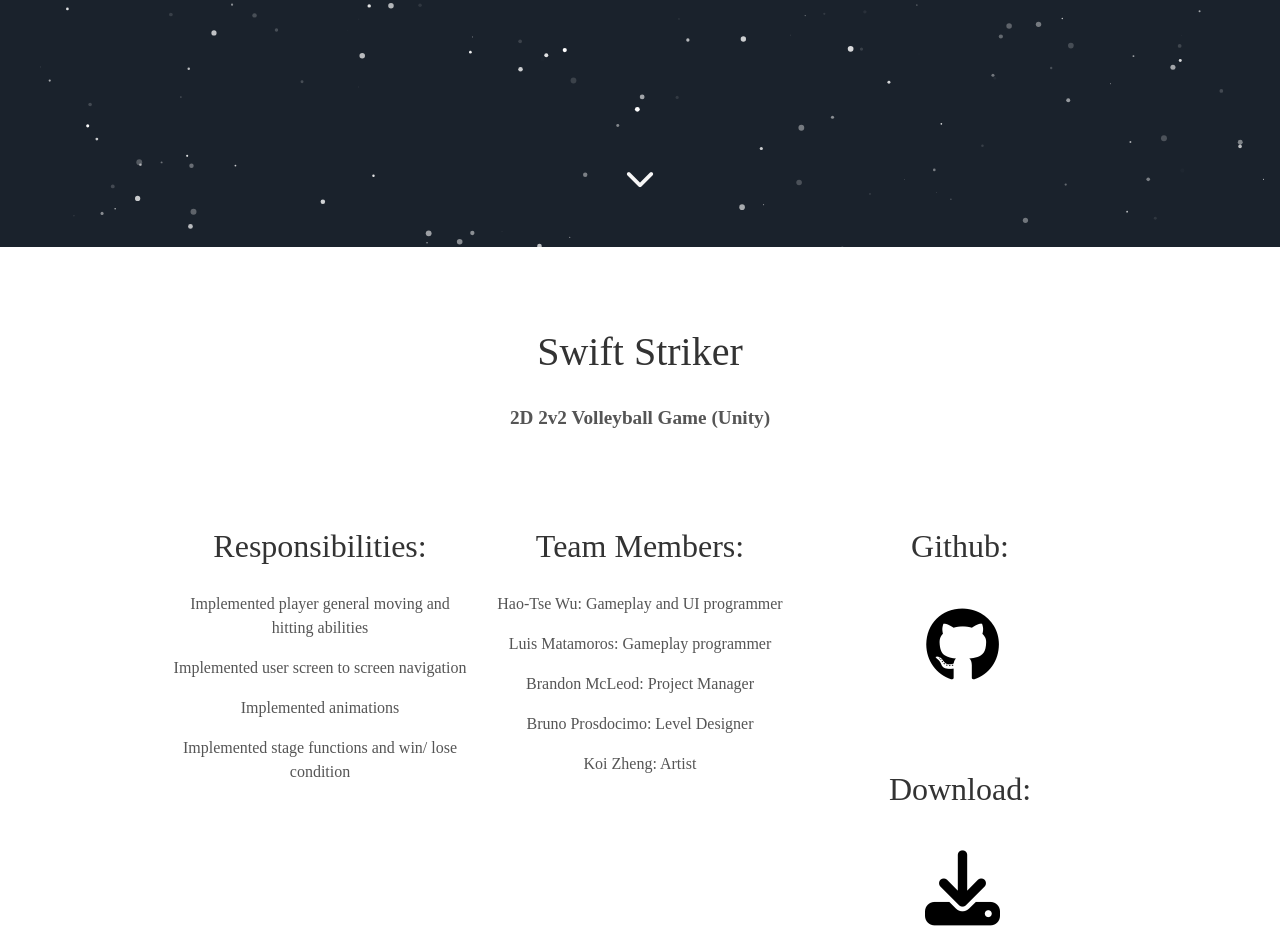
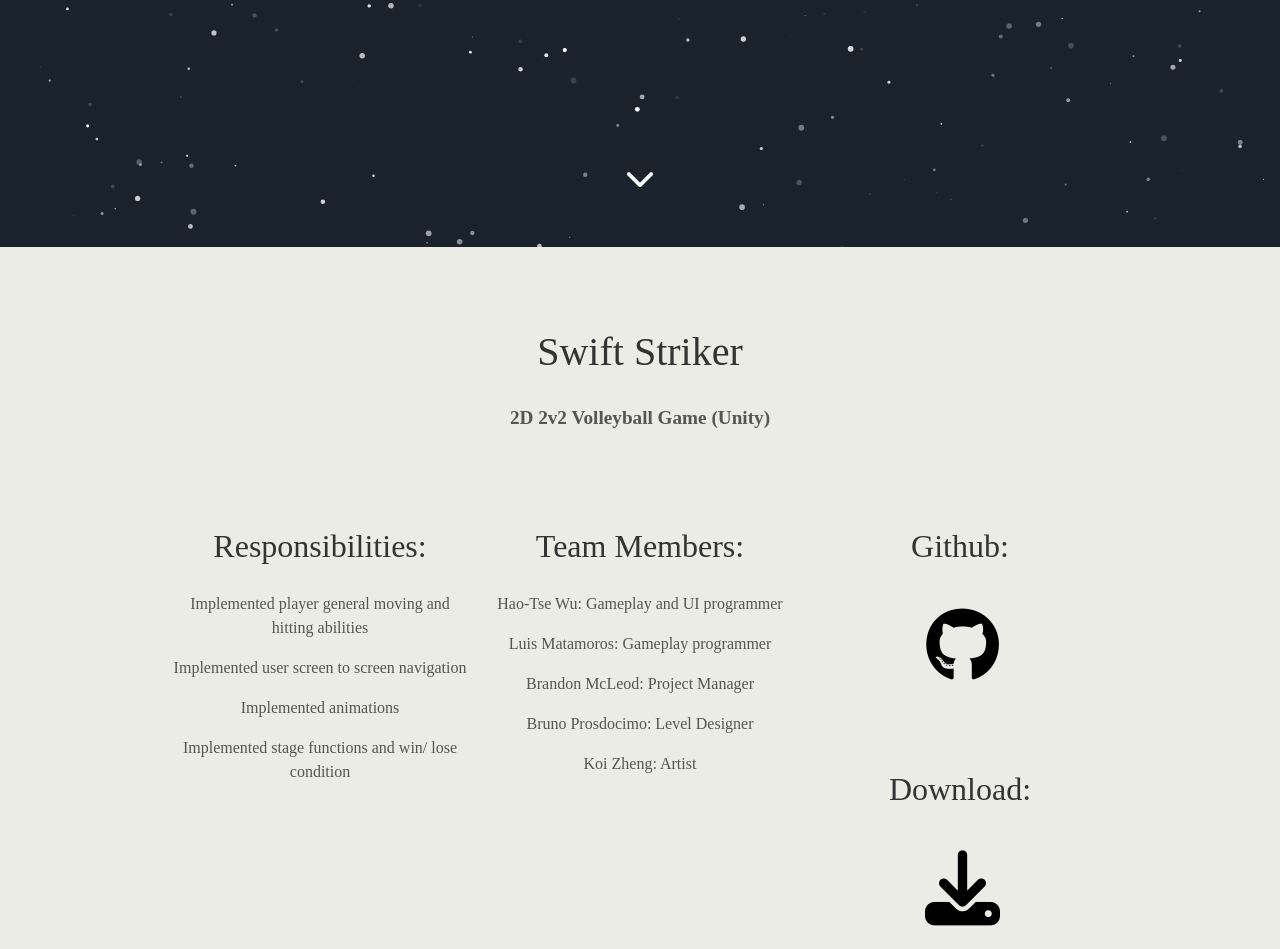
Before and after one commit to Maxroo/Maxroo.github.io, a Jekyll site: the page built from silver_bullet.html, in a window 1280 px wide. Shown: the part 653-1602 px from the top of the page. Built offline with Jekyll 4.4.1, drawn with Linux system fonts in a browser that asks for light colours; nearby versions of some CDN libraries; some web fonts are replaced; comment, search, counter and statistics services are not loaded.

Commit message:
bg color

```diff
--- a/_includes/fracture.html
+++ b/_includes/fracture.html
@@ -1,4 +1,4 @@
-
+<body style="background-color:#eaece5"></body>
     <style>
     .fas{
       color: rgb(0, 0, 0)
--- a/_includes/swift_striker.html
+++ b/_includes/swift_striker.html
@@ -1,4 +1,4 @@
-
+<body style="background-color:#eaece5"></body>
     <style>
     .fas{
       color: rgb(0, 0, 0)
```
